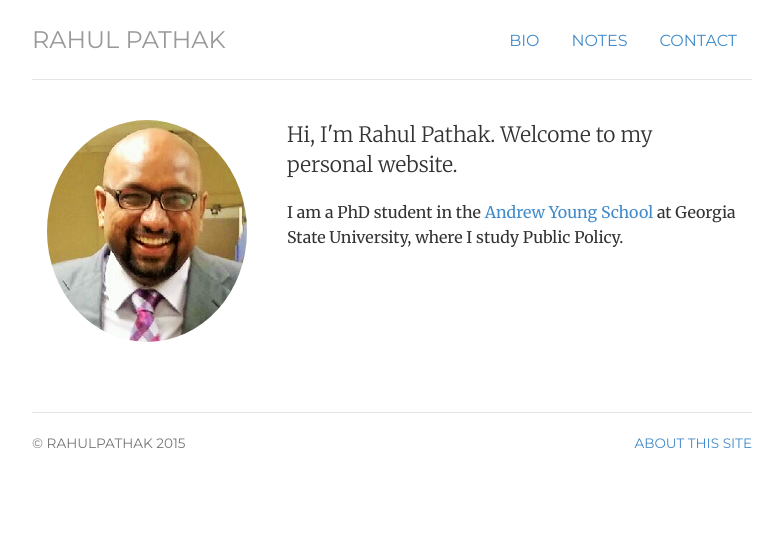
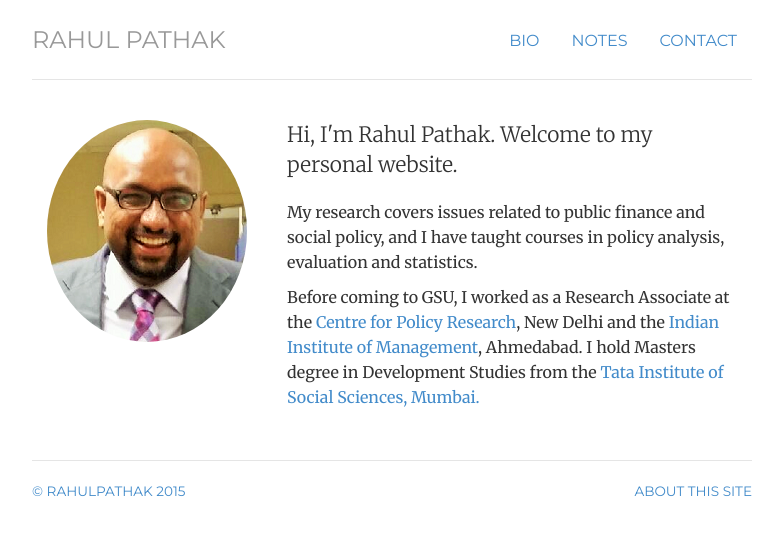
Before and after one commit to pathak-rahul/pathak-rahul.github.io, a Jekyll site: the page built from index.html, in a window 1280 px wide. Shown: the top 535 px of the page, without its empty margins (248-1031 px from the left). Built offline with Jekyll 4.4.1, drawn with Linux system fonts in a browser that asks for light colours.

Commit message:
Update index.html

```diff
--- a/index.html
+++ b/index.html
@@ -16,8 +16,10 @@ description:
 
 	<p class="lead">Hi, I'm Rahul Pathak. Welcome to my personal website.
 
-	<p>I am a PhD student in the <a href="http://aysps.gsu.edu/"> Andrew Young School</a> at Georgia State University, where I study Public Policy.</p>
+	<p>My research covers issues related to public finance and social policy, and I have taught courses in policy analysis, evaluation and statistics.</p>
 
+	<p>Before coming to GSU, I worked as a Research Associate at the <a href="http://www.cprindia.org/"> Centre for Policy Research</a>, New Delhi and the <a href="http://www.iimahd.ernet.in/"> Indian Institute of Management</a>, Ahmedabad. I hold Masters degree in Development Studies from the <a href="http://tiss.edu//"> Tata Institute of Social Sciences, Mumbai.</span>
+</p>
 	</div>
 
 </div>
```
